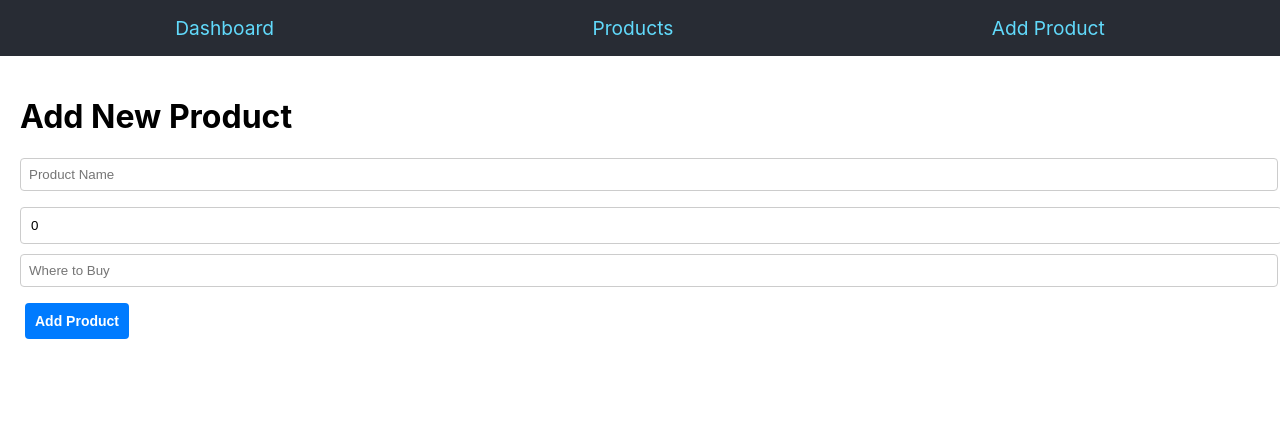
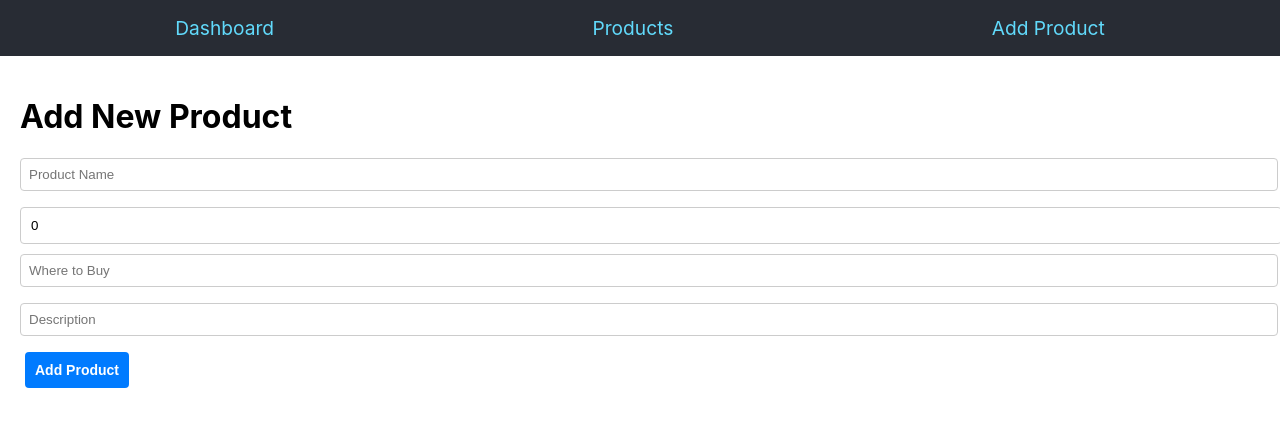
Before and after one commit to Jaun-van-Deventer/Inventory3, a React (Create React App) app in the folder inventory-management-frontend/: page /add-product in a window 1280 px wide. Shown: the top 426 px of the page. Built offline with nearby package versions, Linux system fonts and the light colour scheme.

Commit message:
added description field

```diff
--- a/inventory-management-frontend/src/pages/AddProduct.jsx
+++ b/inventory-management-frontend/src/pages/AddProduct.jsx
@@ -6,6 +6,7 @@ function AddProduct() {
   const [name, setName] = useState('');
   const [stock, setStock] = useState(0);
   const [whereToBuy, setWhereToBuy] = useState('');
+  const [description, setDescription] = useState('');
   const [error, setError] = useState('');
   const [success, setSuccess] = useState('');
 
@@ -15,12 +16,13 @@ function AddProduct() {
     setSuccess('');
 
     try {
-      const newProduct = { name, stock, whereToBuy };
+      const newProduct = { name, stock, whereToBuy, description };
       const response = await axios.post('/api/products', newProduct);  // Send 'whereToBuy' to the API
       setSuccess(`Product added successfully: ${response.data.name}`);
       setName('');
       setStock(0);
       setWhereToBuy('');  // Reset the field after successful submission
+      setDescription('');
     } catch (error) {
       setError('Error adding product. Please try again.');
       console.error('Error adding product:', error);
@@ -54,6 +56,13 @@ function AddProduct() {
           onChange={(e) => setWhereToBuy(e.target.value)}  // Update state on input change
           required
         />
+        <input
+          type="text"
+          placeholder="Description"  // New input for 'Where to Buy'
+          value={description}
+          onChange={(e) => setDescription(e.target.value)}  // Update state on input change
+          required
+        />
         <button type="submit">Add Product</button>
       </form>
     </div>
--- a/inventory-management-frontend/src/pages/Products.jsx
+++ b/inventory-management-frontend/src/pages/Products.jsx
@@ -122,6 +122,7 @@ function Products() {
           <li key={product._id} className="product-item">
             <span>{product.name} - {product.stock > 0 ? `${product.stock} in stock` : 'Out of stock'}</span>
             <span><strong>Where to Buy:</strong> {product.whereToBuy || 'Not available'}</span> {/* Display the Where to Buy field */}
+            <span><strong>Description:</strong> {product.description || 'No description available'}</span> {/* Add description */}
             <button onClick={() => updateStock(product._id, product.stock + 1)}>+</button>
             <button onClick={() => updateStock(product._id, product.stock - 1)}>-</button>
             <button onClick={() => deleteProduct(product._id)} className="delete-button">Delete</button> {/* Add delete button */}
@@ -153,6 +154,12 @@ function Products() {
             onChange={handleEditChange}
             placeholder="Where to Buy"
           />
+          <textarea
+            name="description"
+            value={editingProduct.description || ''}
+            onChange={handleEditChange}
+            placeholder="Product Description"
+          ></textarea> {/* Add a textarea for the description */}
           <button onClick={saveEdit}>Save</button>
           <button onClick={() => setEditingProduct(null)}>Cancel</button>
         </div>
```
